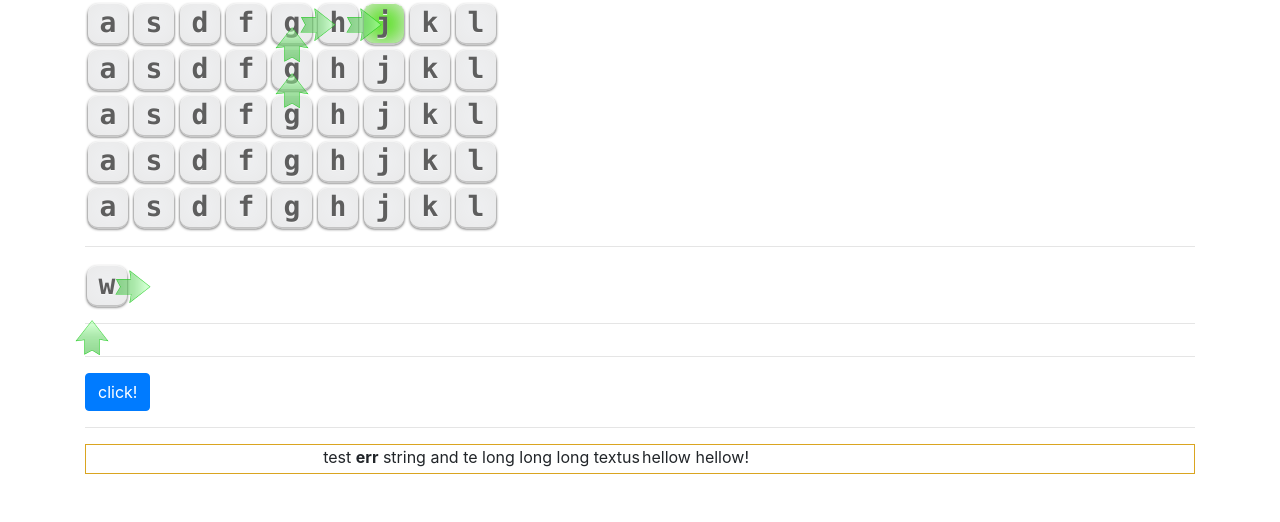
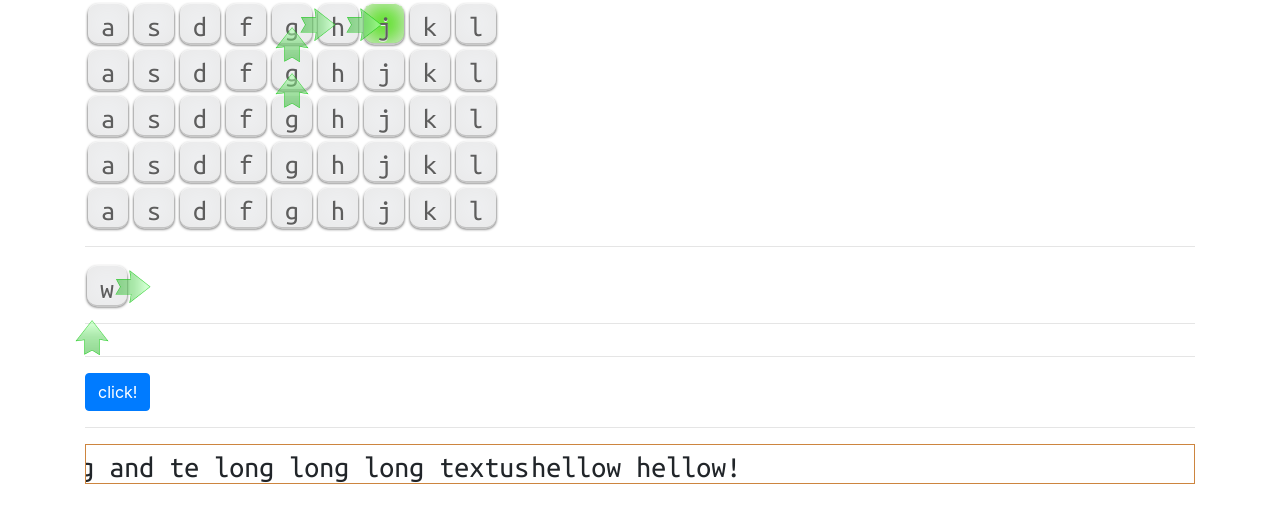
Before and after one commit to star-over/timrl, an Angular app: page / in a window 1280 px wide. Shown: the top 522 px of the page. Built offline with nearby package versions, Linux system fonts and the light colour scheme.

Commit message:
scroll-text v2, google web font load

```diff
--- a/src/app/grid/keys-grid-item/keys-grid-item.component.css
+++ b/src/app/grid/keys-grid-item/keys-grid-item.component.css
@@ -1,9 +1,11 @@
+
 div.keyGridItem {
   display: inline-block;
   height: 40px;
   width: 40px;
   color: #5E5E5E;
-  font: bold 28px consolas;
+  font-size:  28px;
+  font-family: 'Ubuntu Mono', 'consolas', monospace;
   text-decoration: none;
 
   text-align: center;
--- a/src/app/scroll-text/scroll-text.component.css
+++ b/src/app/scroll-text/scroll-text.component.css
@@ -1,3 +1,4 @@
+
 @-webkit-keyframes blink {
   50% { border-color: black; }
 }
@@ -55,3 +56,43 @@
 strong {
   color: red;
 }
+/* ------------ */
+
+div {
+  width: 100%;
+  font-size: 30px;
+  /* font: 28px consolas; */
+  height: 40px;
+  border: 1px solid peru;
+  position: relative;
+  overflow: hidden;
+  font-family: 'Ubuntu Mono', 'consolas', monospace;
+}
+
+/* div::before,
+div::after {
+  content: '...';
+  position: absolute;
+  background-color: white;
+  height: 100%;
+  z-index: 2;
+}
+
+div::after {
+  right: 0;
+} */
+
+div span:nth-child(1) {
+  position: absolute;
+  top: 0;
+  right: 60%;
+  white-space: nowrap;
+}
+
+div span:nth-child(2) {
+  position: absolute;
+  border-left :2px solid transparent;
+  top: 0;
+  left: 40%;
+  white-space: nowrap;
+}
--- a/src/app/scroll-text/scroll-text.component.html
+++ b/src/app/scroll-text/scroll-text.component.html
@@ -4,12 +4,6 @@
   (keypress)='doKeypress($event)'
   (focus)='doFocus($event)'
   (blur)='doLostFocus($event)' >
-  <div class='border-box'>
-      <div class="left">
-        <div class="outer-div">
-          <span class="inner-div" [innerHTML]='outString'></span>
-        </div>
-      </div>
-      <span class="right" [ngClass]="{'blink': blink}">{{inputString}}</span>
-    </div>
+  <span [innerHTML]='outString'></span>
+  <span [ngClass]="{'blink': blink}" [innerHTML]='inputString'></span>
 </div>
--- a/src/index.html
+++ b/src/index.html
@@ -7,6 +7,7 @@
 
   <meta name="viewport" content="width=device-width, initial-scale=1">
   <link rel="icon" type="image/x-icon" href="favicon.ico">
+  <link href="https://fonts.googleapis.com/css?family=Ubuntu+Mono" rel="stylesheet">
 </head>
 <body>
   <app-root></app-root>
```
